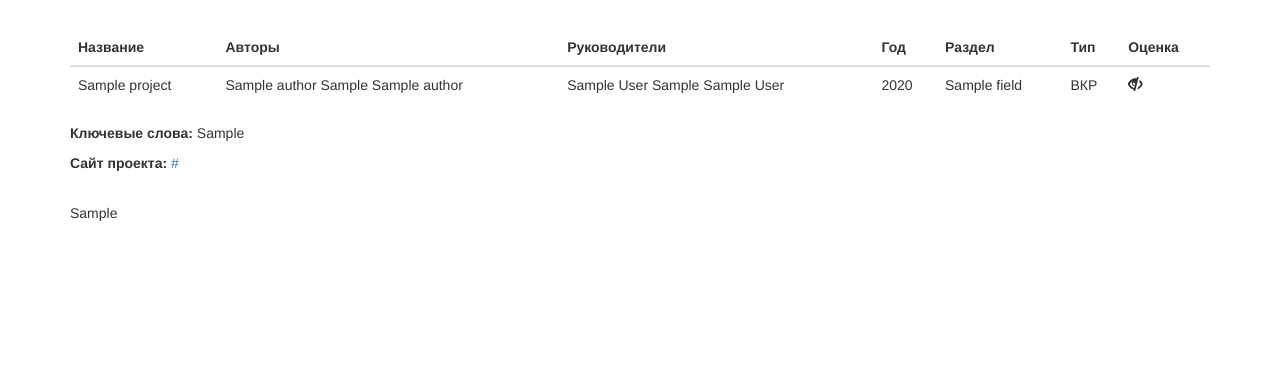
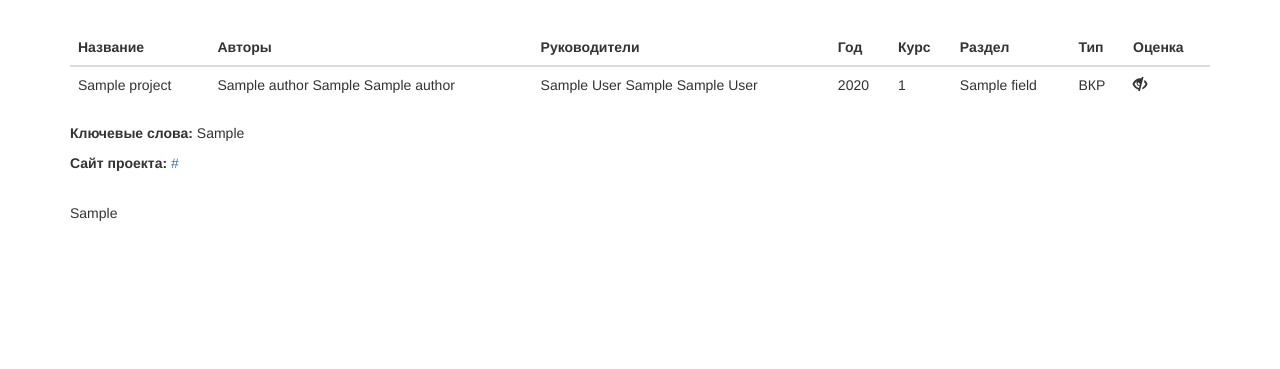
Before and after one commit to elmiram/hselingprojects, a Django app: page /project/1 in a window 1280 px wide. Shown: the part 51-420 px from the top of the page. Run offline with Django 3.2, Linux system fonts and the light colour scheme; tables that the repository leaves empty hold one stand-in row (values such as "Sample post"); parts of the project's set-up code (start-up, migrations or seed data) failed here and were passed over; some libraries are stand-ins or nearby versions.

Commit message:
show course in project info and on main page

```diff
--- a/templates/index.html
+++ b/templates/index.html
@@ -74,6 +74,7 @@
                     <th>Авторы</th>
                     <th>Руководители</th>
                     <th>Год</th>
+                    <th>Курс</th>
                     <th>Ключевые слова</th>
                     <th>Раздел</th>
                     <th>Тип</th>
@@ -90,6 +91,7 @@
                     <td>{{ f.author.all|join:", " }}</td>
                     <td>{{ f.prof.all|join:", " }}</td>
                     <td>{{ f.year }}</td>
+                    <td>{{ f.course }}</td>
                     <td>{{ f.keywords }}</td>
                     <td>{{ f.field.all|join:", " }}</td>
                     <td>{{ f.project_type}}</td>
--- a/templates/project.html
+++ b/templates/project.html
@@ -11,6 +11,7 @@
                     <th>Авторы</th>
                     <th>Руководители</th>
                     <th>Год</th>
+                    <th>Курс</th>
                     <th>Раздел</th>
                     <th>Тип</th>
                     <th>Оценка</th>
@@ -25,6 +26,7 @@
                     <td>{{ p.author.all|join:", " }}</td>
                     <td>{{ p.prof.all|join:", " }}</td>
                     <td>{{ p.year }}</td>
+                    <td>{{ p.course }}</td>
                     <td>{{ p.field.all|join:", " }}</td>
                     <td>{{ p.project_type}}</td>
                     {% if request.user.is_staff or request.user.profile.is_teacher %}
```
